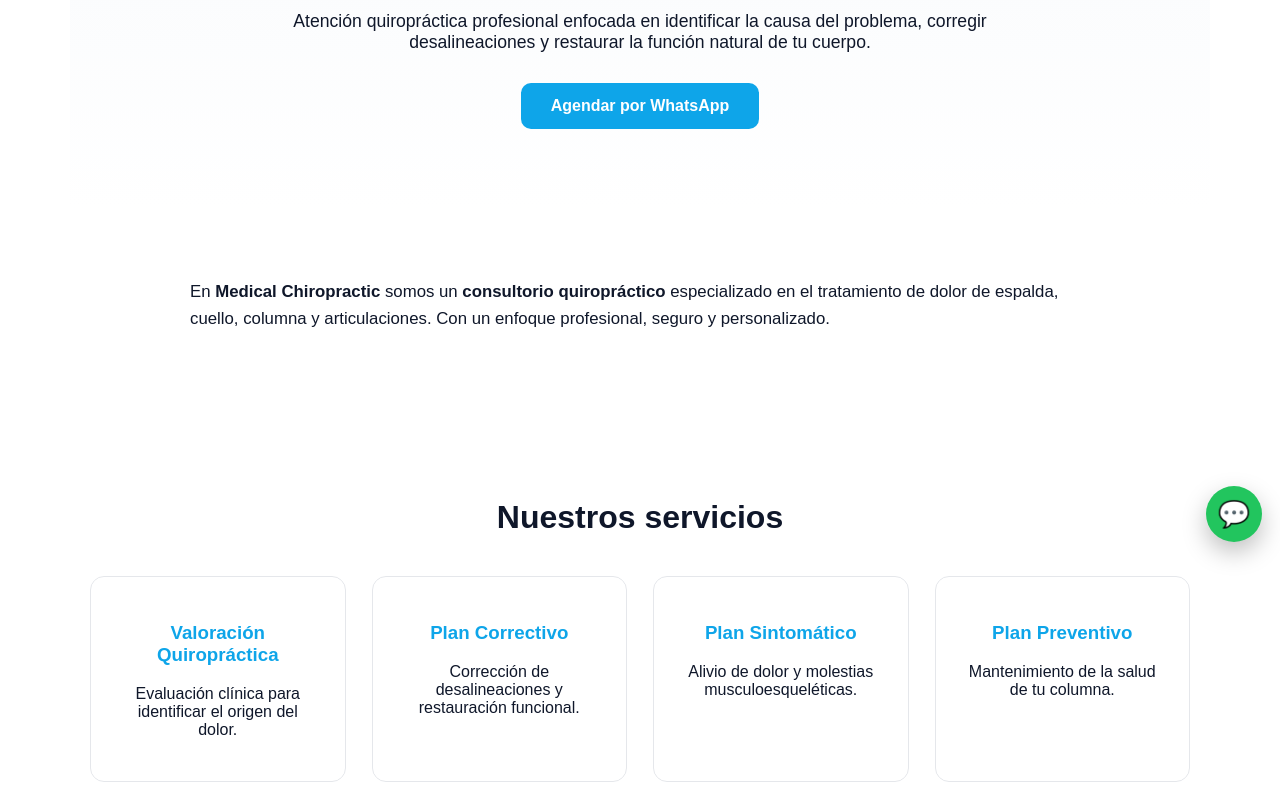
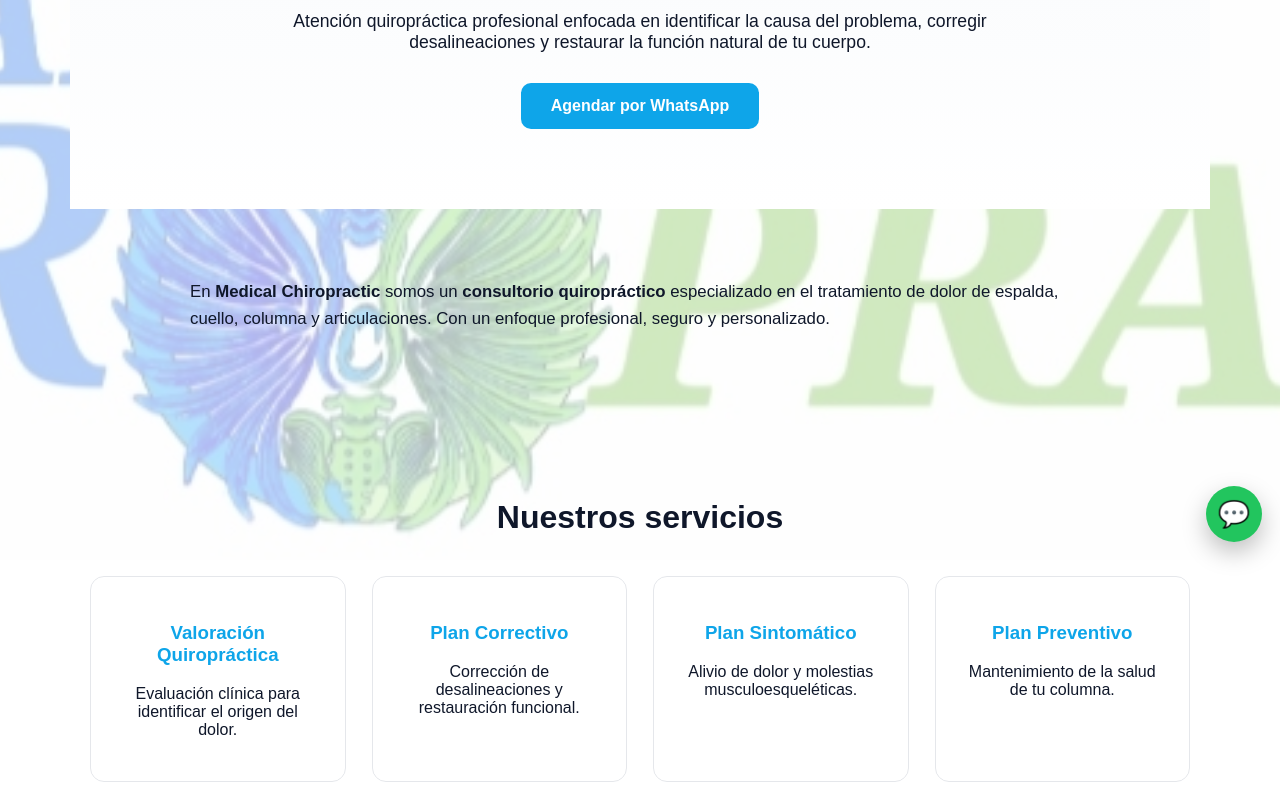
Before and after one commit to consultorioquiropracticomc-cmd/Medical-Chiropractic-, a plain HTML site: page index.html in a window 1280 px wide. Shown: the part 240-1038 px from the top of the page. Drawn offline with Linux system fonts and the light colour scheme.

Commit message:
Update index.html

```diff
--- a/index.html
+++ b/index.html
@@ -46,7 +46,7 @@
   left: 0;
   width: 100%;
   height: 100%;
-  background: url('ruta-de-tu-imagen.jpg') no-repeat center center / cover;
+  background: url('logo.png') no-repeat center center / cover;
   opacity: 0.3; /* 30% de opacidad */
   z-index: -1;
   pointer-events: none; /* para que no interfiera con clics */
```
